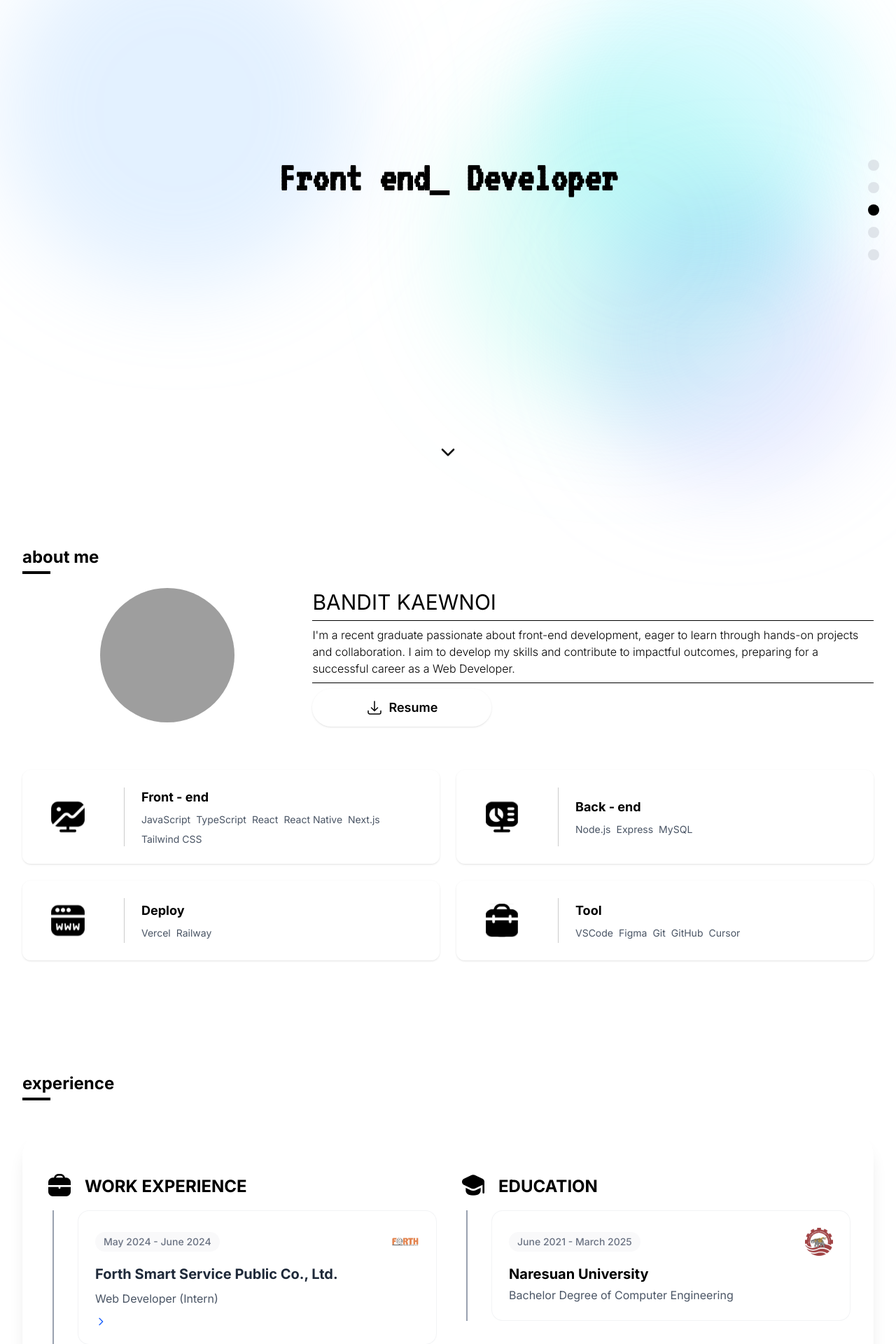
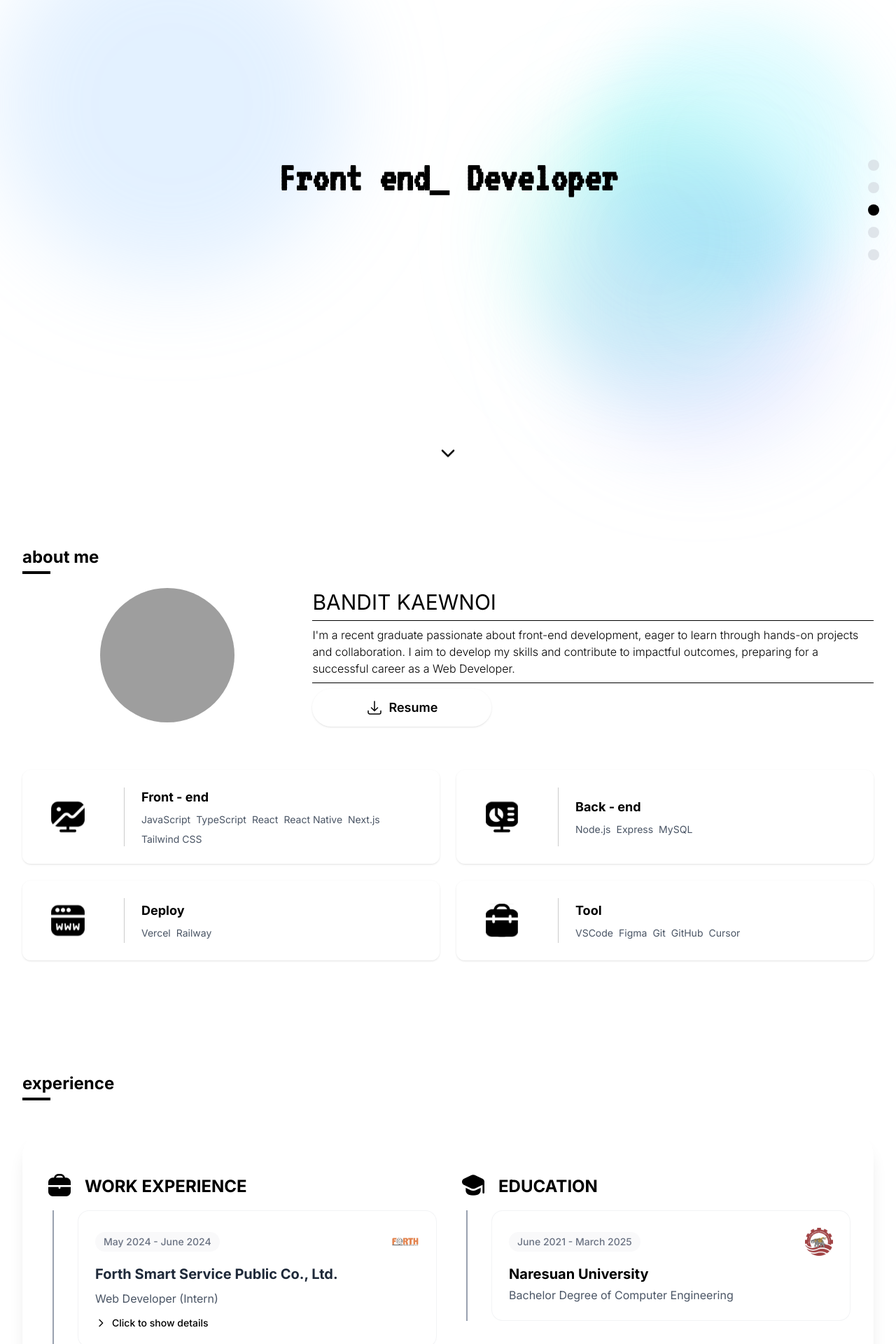
Before and after one commit to pramebt/bd-portfolio-v3, a React (Vite) app: page / in a window 1280 px wide. Shown: the part 100-2020 px from the top of the page at 70% size. Built offline with nearby package versions, Linux system fonts and the light colour scheme; grey boxes are pictures that could not be loaded.

Commit message:
Enhance visual effects: Update animation styles for background blobs in App component and add new animations for improved visual dynamics. Modify Expblock component to allow item expansion on click, enhancing user interaction with detail sections.

```diff
--- a/src/App.jsx
+++ b/src/App.jsx
@@ -17,8 +17,8 @@ const App = () => {
       {/* Fixed Background */}
       <div className="fixed inset-0 -z-10 h-full w-full bg-white ">
         <div className="absolute top-0 left-0 w-64 h-64 md:w-[32rem] md:h-[32rem] bg-blue-300 rounded-full mix-blend-multiply filter blur-3xl opacity-25 animate-blob"></div>
-        <div className="absolute top-0 right-0 w-64 h-64 md:w-[32rem] md:h-[32rem] bg-cyan-300 rounded-full mix-blend-multiply filter blur-3xl opacity-20 animate-blob animation-delay-2000"></div>
-        <div className="absolute top-1/3 left-1/2 w-56 h-56 md:w-[28rem] md:h-[28rem] bg-teal-300 rounded-full mix-blend-multiply filter blur-3xl opacity-20 animate-blob animation-delay-4000"></div>
+        <div className="absolute top-0 right-0 w-64 h-64 md:w-[32rem] md:h-[32rem] bg-cyan-300 rounded-full mix-blend-multiply filter blur-3xl opacity-20 animate-blob2 animation-delay-2000"></div>
+        <div className="absolute top-1/3 left-1/2 w-56 h-56 md:w-[28rem] md:h-[28rem] bg-teal-300 rounded-full mix-blend-multiply filter blur-3xl opacity-20 animate-blob3 animation-delay-4000"></div>
         <div className="absolute bottom-0 right-0 w-56 h-56 md:w-[28rem] md:h-[28rem] bg-indigo-300 rounded-full mix-blend-multiply filter blur-3xl opacity-25 animate-blob animation-delay-1000"></div>
       </div>
 
--- a/src/components/experience/Expblock.jsx
+++ b/src/components/experience/Expblock.jsx
@@ -32,7 +32,13 @@ const Expblock = ({ icon, title, items }) => {
       {/* Cards */}
       <div className="flex flex-col gap-4 w-full">
         {items.map((item, idx) => (
-          <div key={idx} className="bg-white/80 backdrop-blur-sm border border-gray-200/50 rounded-2xl p-5 sm:p-6 min-w-0 w-full max-w-full hover:shadow-xl transition-all duration-300 flex flex-col justify-center group">
+          <div
+            key={idx}
+            onClick={() => item.detail && toggleItem(idx)}
+            className={`bg-white/80 backdrop-blur-sm border border-gray-200/50 rounded-2xl p-5 sm:p-6 min-w-0 w-full max-w-full hover:shadow-xl transition-all duration-300 flex flex-col justify-center group ${
+              item.detail ? 'cursor-pointer' : ''
+            }`}
+          >
             <div className="flex items-center justify-between mb-3">
               <div className="text-gray-500 text-sm font-medium bg-gray-100/50 px-3 py-1 rounded-full">{item.date}</div>
               {item.cardIcon && (
@@ -43,10 +49,7 @@ const Expblock = ({ icon, title, items }) => {
             <div className="text-gray-600 leading-relaxed">{item.position}</div>
             {item.detail && (
               <div className="mt-3">
-                <button
-                  onClick={() => toggleItem(idx)}
-                  className="flex items-center gap-2 text-blue-600 hover:text-blue-700 font-medium transition-colors duration-200"
-                >
+                <div className="flex items-center gap-2  font-medium">
                   <svg
                     className={`w-4 h-4 transition-transform duration-200 ${expandedItems[idx] ? 'rotate-90' : ''}`}
                     fill="none"
@@ -55,7 +58,8 @@ const Expblock = ({ icon, title, items }) => {
                   >
                     <path strokeLinecap="round" strokeLinejoin="round" strokeWidth={2} d="M9 5l7 7-7 7" />
                   </svg>
-                </button>
+                  <span className="text-sm">{expandedItems[idx] ? 'Click to hide details' : 'Click to show details'}</span>
+                </div>
                 <div
                   className={`overflow-hidden transition-all duration-300 ease-in-out ${
                     expandedItems[idx]
--- a/src/index.css
+++ b/src/index.css
@@ -59,11 +59,50 @@ html {
     0% {
       transform: translate(0px, 0px) scale(1);
     }
-    33% {
-      transform: translate(30px, -50px) scale(1.1);
+    20% {
+      transform: translate(50px, -80px) scale(1.2);
     }
-    66% {
-      transform: translate(-20px, 20px) scale(0.9);
+    40% {
+      transform: translate(-30px, 60px) scale(0.8);
+    }
+    60% {
+      transform: translate(80px, 40px) scale(1.1);
+    }
+    80% {
+      transform: translate(-60px, -40px) scale(0.9);
+    }
+    100% {
+      transform: translate(0px, 0px) scale(1);
+    }
+  }
+
+  @keyframes blob2 {
+    0% {
+      transform: translate(0px, 0px) scale(1);
+    }
+    25% {
+      transform: translate(-60px, -30px) scale(1.3);
+    }
+    50% {
+      transform: translate(40px, 70px) scale(0.7);
+    }
+    75% {
+      transform: translate(-40px, 50px) scale(1.1);
+    }
+    100% {
+      transform: translate(0px, 0px) scale(1);
+    }
+  }
+
+  @keyframes blob3 {
+    0% {
+      transform: translate(0px, 0px) scale(1);
+    }
+    30% {
+      transform: translate(70px, -50px) scale(0.9);
+    }
+    60% {
+      transform: translate(-50px, -70px) scale(1.2);
     }
     100% {
       transform: translate(0px, 0px) scale(1);
@@ -72,6 +111,14 @@ html {
 
   .animate-blob {
     animation: blob 7s infinite;
+  }
+
+  .animate-blob2 {
+    animation: blob2 8s infinite;
+  }
+
+  .animate-blob3 {
+    animation: blob3 9s infinite;
   }
 
   .animation-delay-2000 {
```
